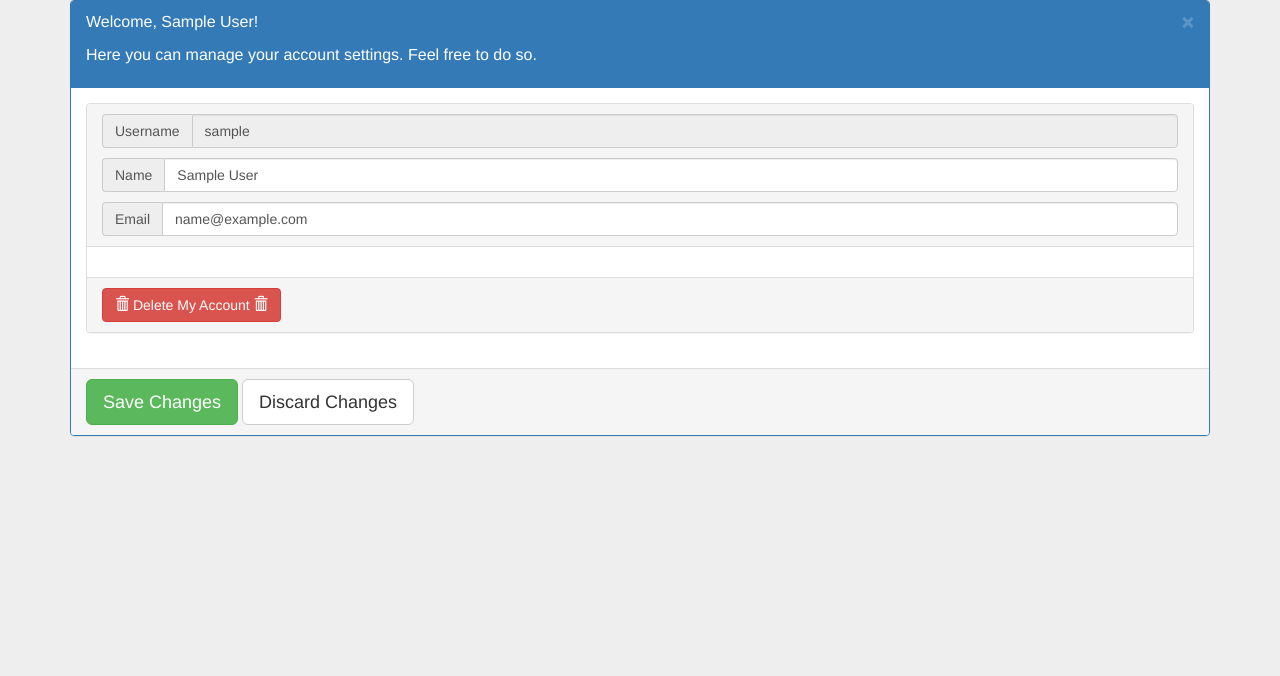
After one commit to ludwig801/FEUP-LTW, a PHP site: template templates/editor/user_editor.php in a window 1280 px wide. The commit adds this page. Shown: the top 676 px of the page. Run offline with PHP 8.4, Linux system fonts and the light colour scheme; the template is opened without the code that fills it, so the values that code supplies are empty; the visitor is signed in with stand-in values (Sample User, id 1); some libraries are stand-ins or nearby versions.

Commit message:
Refactor and bugs fixed

```diff
--- /dev/null
+++ b/templates/editor/user_editor.php
@@ -0,0 +1,66 @@
+<div class="panel panel-primary">
+
+	<!-- Introduction -->
+	<div class="panel-heading">
+		<div class="panel-title">
+			<a class="close" href="user.php">&times;</a>
+			<p>Welcome, <?=$_SESSION['myname']?>!<p/>
+			<p>Here you can manage your account settings. Feel free to do so.<p/>
+
+		</div>
+	</div>
+
+	<!-- ID Hidden field -->
+	<input type="hidden" value="<?=$user_id?>" name="id" />
+
+	<!-- Show errors -->
+	<?php include('templates/show_errors.php'); ?>
+
+	<!-- Editor -->
+	<div class="panel-body">
+
+		<div class="panel panel-default">
+			<div class="panel-heading">
+				<div class="input-group">
+					<span class="input-group-addon">Username</span>
+					<input type="text" class="form-control" value="<?=$_SESSION['myusername']?>" disabled required><!-- Very important! -->
+				</div>
+				<p/>
+
+				<div class="input-group">
+					<span class="input-group-addon">Name</span>
+					<input type="none" class="form-control" value="<?=$_SESSION['myname']?>" placeholder="Insert your name..." name="name" required>
+				</div>
+				<p/>
+
+				<div class="input-group">
+					<span class="input-group-addon">Email</span>
+					<input type="email" class="form-control" value="<?=$_SESSION['myemail']?>" placeholder="Insert your email..." name="email" required>
+				</div>
+			</div>
+
+			<div class="panel-body"></div>
+
+			<div class="panel-footer">
+				<!-- Submit -->
+				<a href="user_page.php" type="button" value="Delete Account" class="btn btn-danger" title="delete my account">
+					<span style="color:white" class="glyphicon glyphicon-trash" aria-hidden="true"></span>
+					Delete My Account
+					<span style="color:white" class="glyphicon glyphicon-trash" aria-hidden="true"></span>
+				</a>
+			</div>
+
+		</div>
+
+	</div>
+
+	<!-- Buttons -->
+	<div class="panel-footer">
+		<!-- Save -->
+		<input type="submit" value="Save Changes" class="btn btn-lg btn-success">
+
+		<!-- Discard -->
+		<a href="user.php" type="button" value="Discard Changes" class="btn btn-lg  btn-default" title="Discard Changes">Discard Changes</a>
+	</div>
+
+</div>
```
Also changed, not shown: lock.php (+3 -4 lines), user_page.php (+2 -68 lines).
